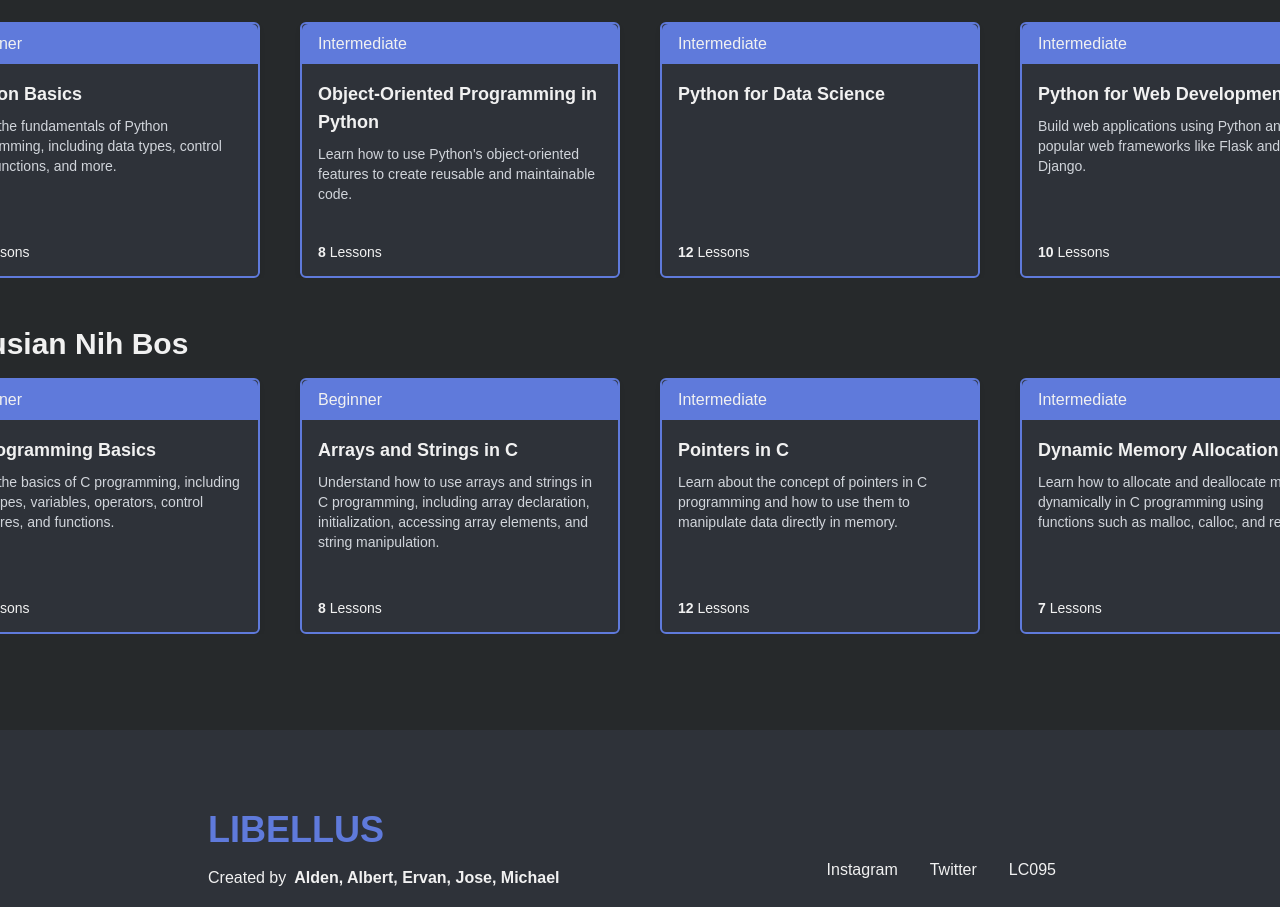
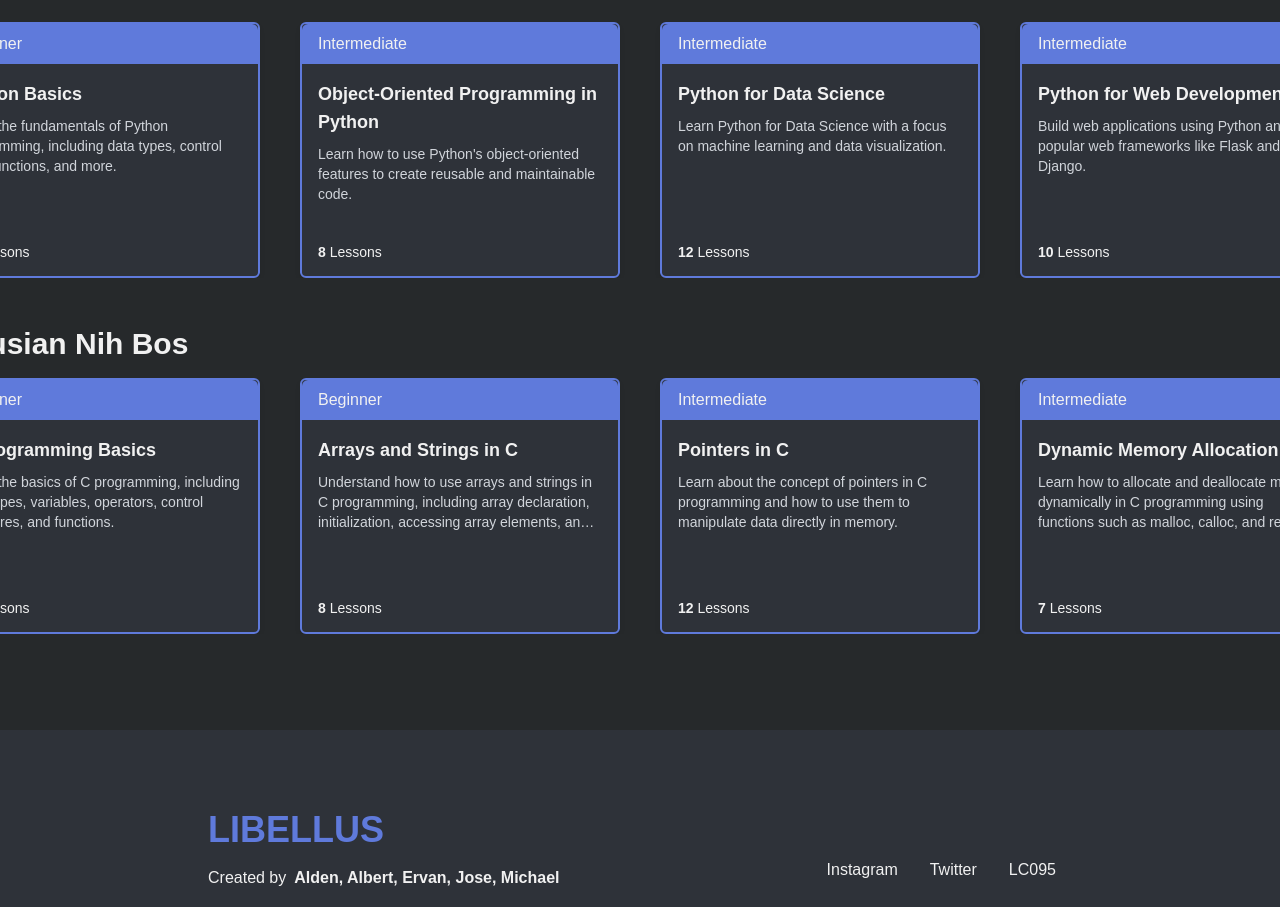
Before and after one commit to christopher-alden/libellus, a React (Create React App) app: page / in a window 1280 px wide. Shown: the part 830-1737 px from the top of the page. Built offline with nearby package versions, Linux system fonts and the light colour scheme.

Commit message:
CourseData fix update

```diff
--- a/src/components/cards/ContentCard.jsx
+++ b/src/components/cards/ContentCard.jsx
@@ -6,7 +6,7 @@ export default function ContentCard({ courses }) {
         </div>
         <div className="p-4">
           <div className=" text-lg font-bold mb-2 line">{courses.title}</div>
-          <div className="text-sm text-gray-300">{courses.description}</div>
+          <div className="text-sm text-gray-300 line-clamp-3">{courses.description}</div>
         </div>
         <div className="absolute text-d-text text-sm font-bold p-4 bottom-0">
           {courses.lessons}<span className="font-light"> Lessons</span>
--- a/src/lib/data/CoursesData.json
+++ b/src/lib/data/CoursesData.json
@@ -95,6 +95,7 @@
     {
       "id": "PY003",
       "title": "Python for Data Science",
+      "description": "Learn Python for Data Science with a focus on machine learning and data visualization.",
       "tags": ["Data Science", "Machine Learning", "Visualization"],
       "difficulty": "Intermediate",
       "lessons": 12,
```
